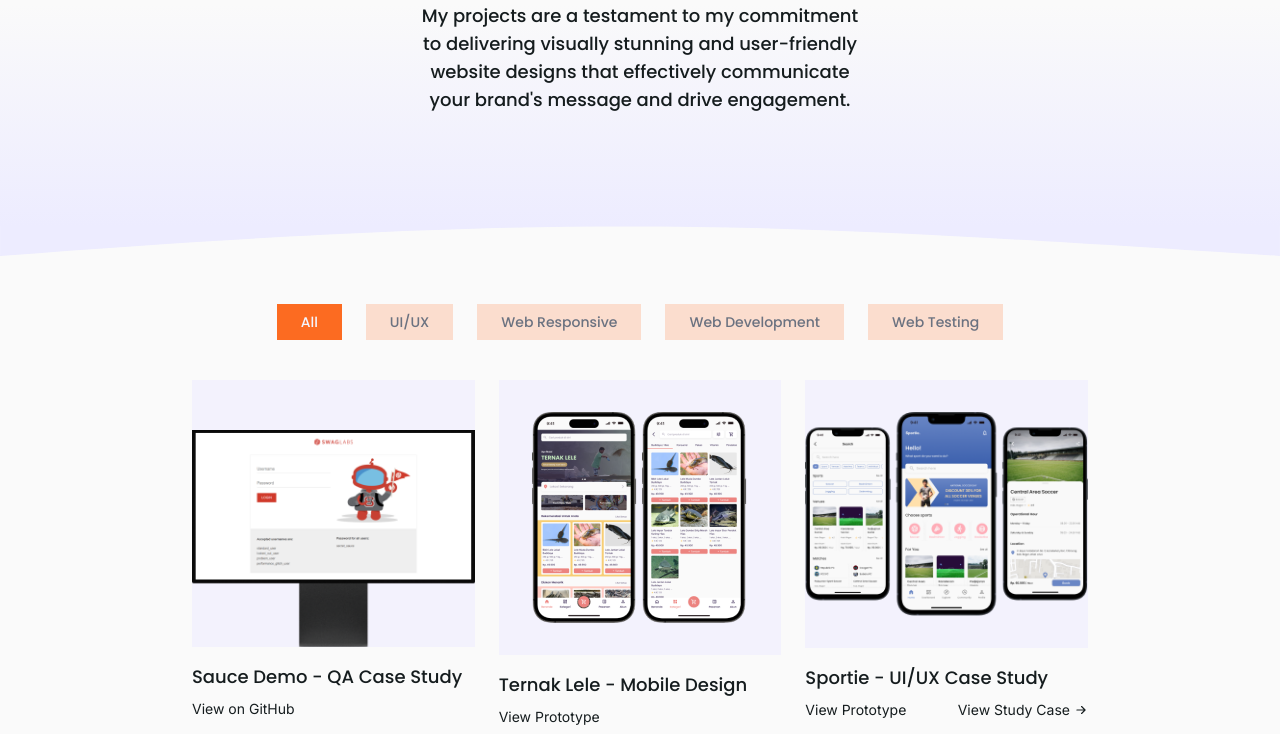
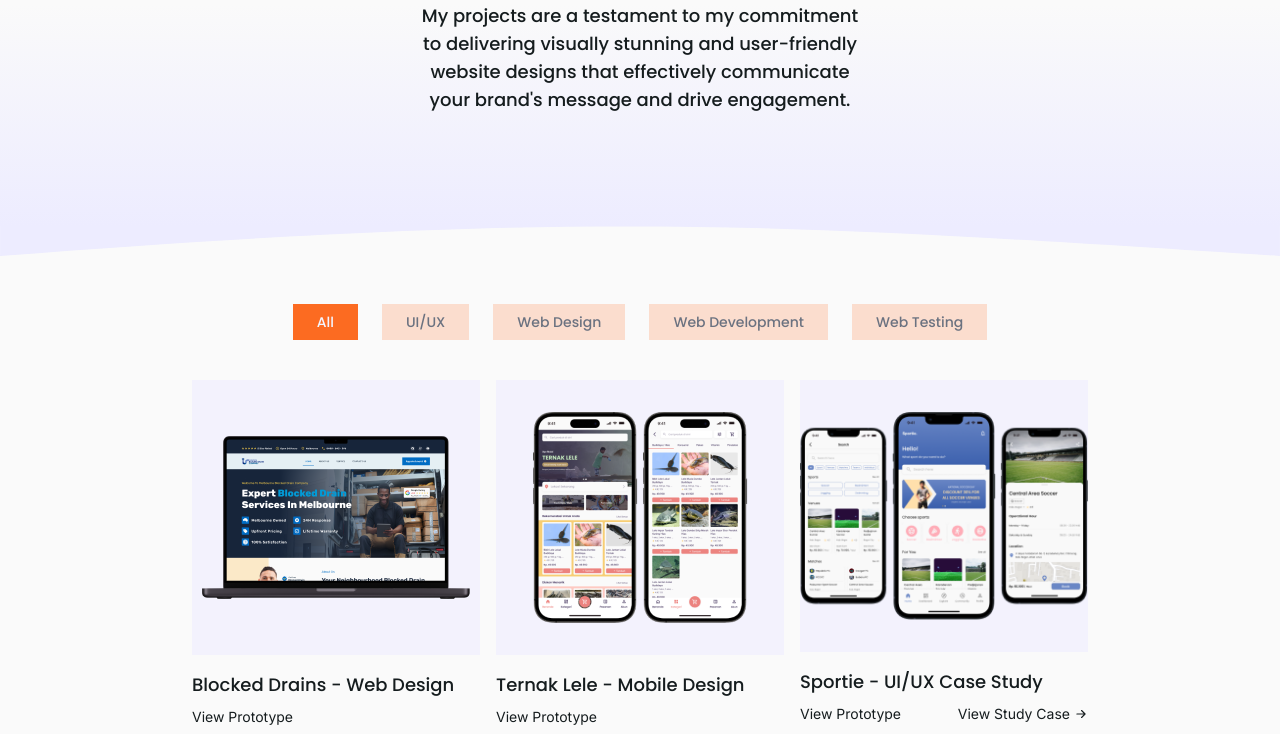
Before and after one commit to RafiAlexandro/Portfolio, a website: page pages/projects.html in a window 1280 px wide. Shown: the part 218-952 px from the top of the page. Drawn offline with nearby package versions, Linux system fonts and the light colour scheme.

Commit message:
update project blocked drains

```diff
--- a/pages/projects.html
+++ b/pages/projects.html
@@ -87,7 +87,7 @@
                         <button class="px-6 py-2 bg-orange bg-opacity-20 aria-selected:bg-opacity-100 aria-selected:text-grey text-black" id="uiux-tab" data-tabs-target="#uiux" type="button" role="tab" aria-controls="uiux" aria-selected="false">UI/UX</button>
                     </li>
                     <li role="presentation">
-                        <button class="px-6 py-2 bg-orange bg-opacity-20 aria-selected:bg-opacity-100 aria-selected:text-grey" id="responsive-tab" data-tabs-target="#responsive" type="button" role="tab" aria-controls="responsive" aria-selected="false">Web Responsive</button>
+                        <button class="px-6 py-2 bg-orange bg-opacity-20 aria-selected:bg-opacity-100 aria-selected:text-grey" id="responsive-tab" data-tabs-target="#responsive" type="button" role="tab" aria-controls="responsive" aria-selected="false">Web Design</button>
                     </li>
                     <li role="presentation">
                         <button class="px-6 py-2 bg-orange bg-opacity-20 aria-selected:bg-opacity-100 aria-selected:text-grey" id="dev-tab" data-tabs-target="#dev" type="button" role="tab" aria-controls="dev" aria-selected="false">Web Development</button>
@@ -128,7 +128,18 @@
 
                 <div id="project-tab-content" class="project-tab opacity-0 flex flex-col">
                     <div id="all" class="font-poppins text-grey gap-y-6" role="tabpanel" aria-labelledby="all-tab">
-                        <div class="projects grid grid-cols-1 md:grid-cols-2 lg:grid-cols-3 gap-4 md:gap-6">
+                        <div class="projects grid grid-cols-1 md:grid-cols-2 lg:grid-cols-3 gap-4">
+                            <div id="blockeddrains" class="text-black flex flex-col gap-y-4">
+                                <div class="bg-midpurple flex justify-center">
+                                    <img src="../public/img/blockeddrains.png" class="py-14" alt="blockeddrains">
+                                </div>
+                                <div class="flex flex-col gap-y-2">
+                                    <h5 class="font-poppins font-medium text-sm lg:text-lg">Blocked Drains - Web Design</h5>
+                                    <div class="flex justify-between font-inter text-xs lg:text-sm">
+                                        <a href="https://www.figma.com/proto/vU1cY1Vj6Gj1M9m3RP1wtX/Portfolio?page-id=531%3A58&type=design&node-id=539-1094&viewport=372%2C1180%2C0.27&t=l9kZChyr5d3gfWIX-1&scaling=scale-down&starting-point-node-id=539%3A1094&mode=design" target="_blank">View Prototype</a>
+                                    </div>
+                                </div>
+                            </div>
                             <div id="ternaklele" class="text-black flex flex-col gap-y-4">
                                 <div class="bg-midpurple flex justify-center">
                                     <img src="../public/img/ternaklele.png" class="py-8" alt="ternaklele">
@@ -187,7 +198,7 @@
                                     </div>
                                 </div>
                             </div>
-                            <div id="saucedemo" class="project1 text-black flex flex-col gap-y-4 order-first">
+                            <div id="saucedemo" class="project1 text-black flex flex-col gap-y-4">
                                 <div class="bg-midpurple flex justify-center">
                                     <img src="../public/img/saucedemo.png" class="pt-[50px]" alt="saucedemo">
                                 </div>
@@ -229,6 +240,17 @@
                     </div>
                     <div class="font-poppins text-grey gap-y-6" id="responsive" role="tabpanel" aria-labelledby="responsive-tab">
                         <div class="projects grid grid-cols-1 lg:grid-cols-3 gap-4">
+                            <div id="blockeddrains" class="project1 text-black flex flex-col gap-y-4">
+                                <div class="bg-midpurple flex justify-center">
+                                    <img src="../public/img/blockeddrains.png" class="py-14" alt="blockeddrains">
+                                </div>
+                                <div class="flex flex-col gap-y-2">
+                                    <h5 class="font-poppins font-medium text-sm lg:text-lg">Blocked Drains - Web Design</h5>
+                                    <div class="flex justify-between font-inter text-xs lg:text-sm">
+                                        <a href="https://www.figma.com/proto/vU1cY1Vj6Gj1M9m3RP1wtX/Portfolio?page-id=531%3A58&type=design&node-id=539-1094&viewport=372%2C1180%2C0.27&t=l9kZChyr5d3gfWIX-1&scaling=scale-down&starting-point-node-id=539%3A1094&mode=design" target="_blank">View Prototype</a>
+                                    </div>
+                                </div>
+                            </div>
                             <div id="payna" class="project1 text-black flex flex-col gap-y-4">
                                 <div class="bg-midpurple flex justify-center">
                                     <img src="../public/img/payna.png" class="py-14" alt="payna">
```
Also changed, not shown: index.html (+4 -5 lines), public/img/blockeddrains.png (added), public/style.css.
